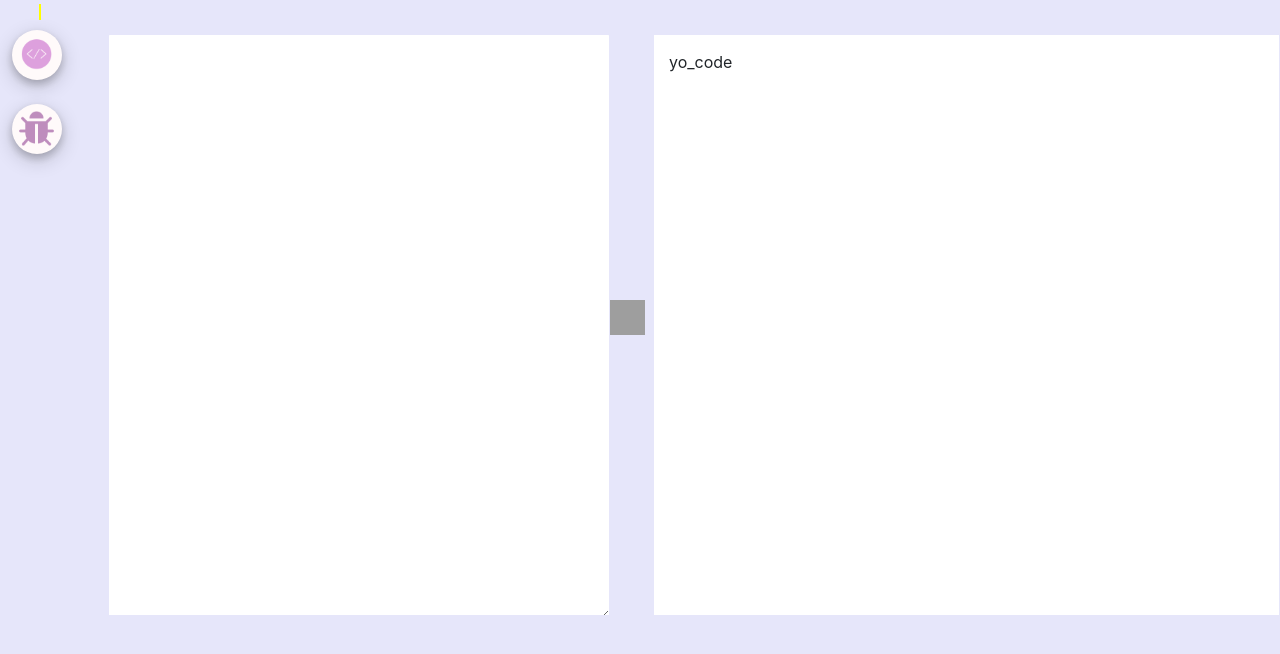
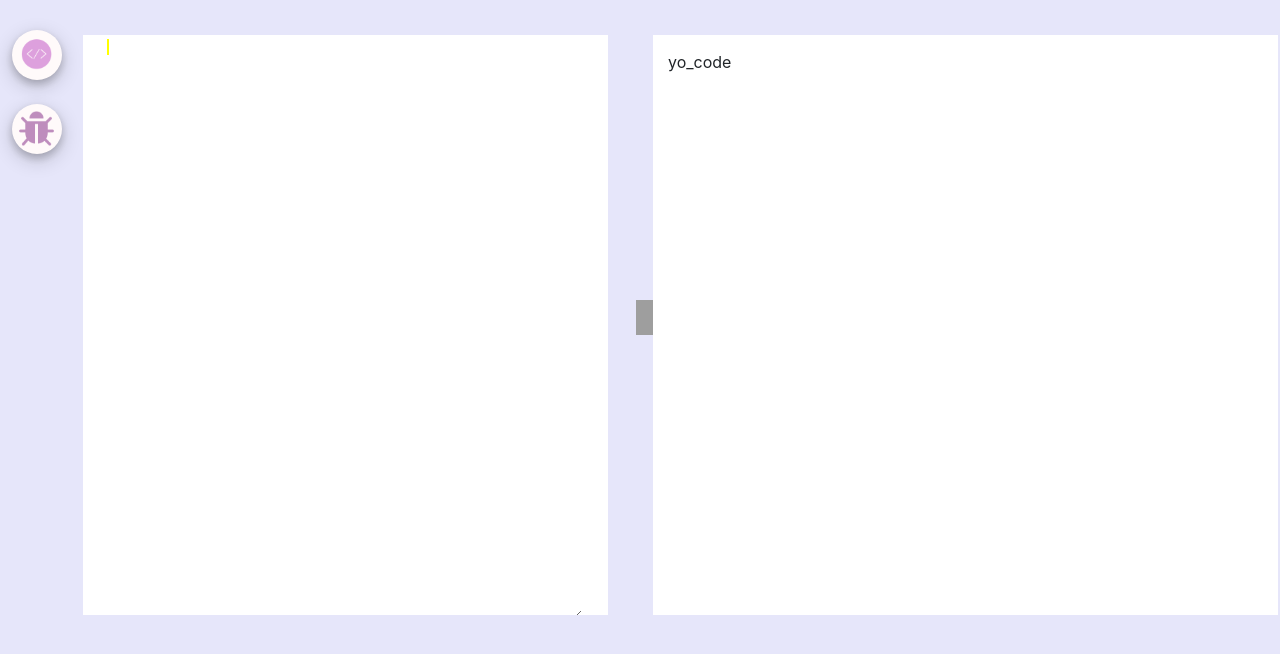
Before and after one commit to Oxer11/Y86, a Django app: page /IDE/ in a window 1280 px wide, after a click that opens the changed part. Shown: the top 654 px of the page. Run offline with Django 3.2, Linux system fonts and the light colour scheme; some libraries are stand-ins or nearby versions; some web fonts are replaced; grey boxes are pictures that could not be loaded.

Commit message:
Add files via upload

```diff
--- a/Y86_Assembly_IDE/IDE/static/IDE/style.css
+++ b/Y86_Assembly_IDE/IDE/static/IDE/style.css
@@ -113,15 +113,25 @@ body {
 				animation-delay:2.1s;
 			}
 
-		.input_ys{
+		.input_ys_contain{
 			position:relative;
 			display:inline-block;
+			background-color: #FFFFFF;
 			float:left;
 			margin:15px;
 			top:20px;
 			left:40px;
 			margin-left:28px;
-			width:40%;
+			width:42%;
+			height:580px;
+			overflow:hidden;
+		}
+
+		.input_ys{
+			position:relative;
+			display:inline-block;
+			float:left;
+			width:90%;
 			height:580px;
 			overflow:hidden;
 		}
@@ -148,13 +158,13 @@ body {
 			width:35px;
 			height:35px;
 			top:300px;
-			left:610px;
+			left:636px;
 			transition: all 0.2s ease-in-out;
 		}
 
 			#btn_input:hover{
 				top:298.5px;
-				left:608.5px;
+				left:634.5px;
 				width:38px;
 				height:38px;
 			}
```
